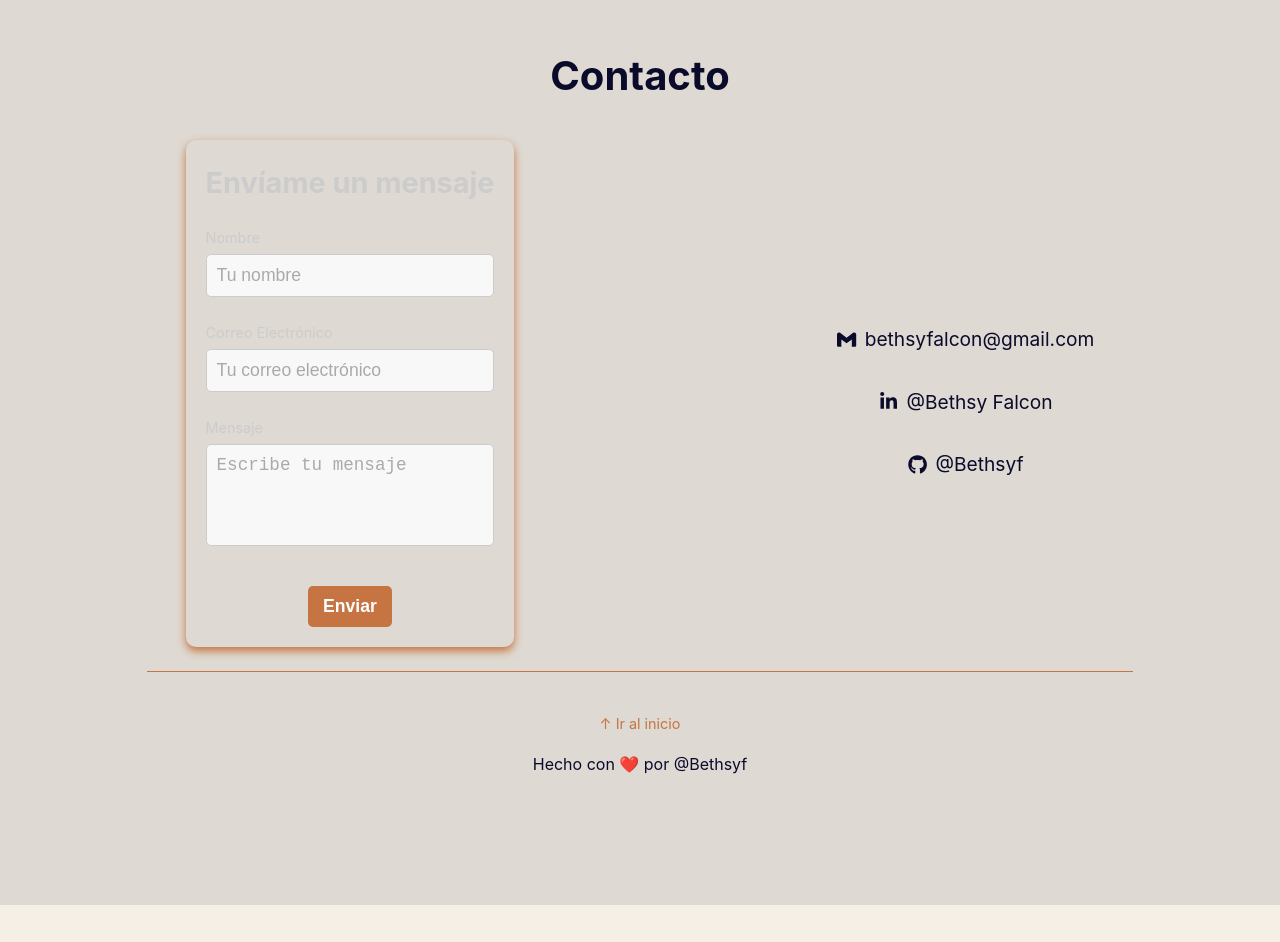
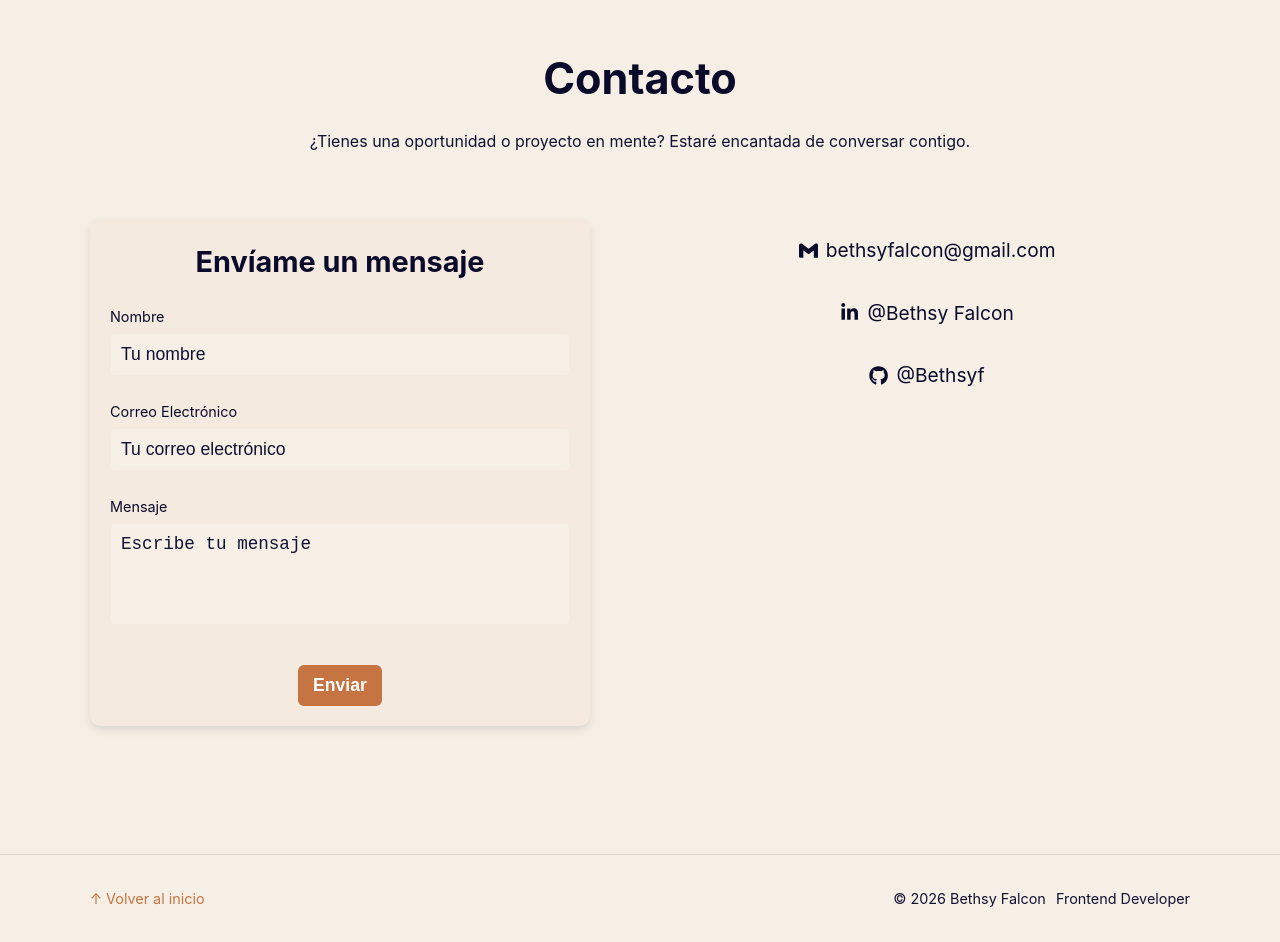
Before and after one commit to Bethsyf/portfolio, a Next.js app: page / in a window 1280 px wide. Shown: the part 5300-6242 px from the top of the page. Before the commit the page ends 6205 px from the top, so only its background shows below. Built offline with nearby package versions, Linux system fonts and the light colour scheme.

Commit message:
refactor: separate contact section from footer and improve layoutin

```diff
--- a/src/components/views/contact/ContactMe.module.scss
+++ b/src/components/views/contact/ContactMe.module.scss
@@ -1,14 +1,15 @@
 .contactForm {
   border-radius: 10px;
+  background-color: var(--color-bg-secondary);
   padding: 30px;
-  box-shadow: 0 4px 8px #c57442;
+  box-shadow: 0 4px 8px var(--color-border);
   max-width: 500px;
   text-align: center;
 }
 
 .titleForm {
   font-size: 1.6rem;
-  color: #ccc;
+  color: var(--color-text);
   margin-bottom: 20px;
   font-weight: bold;
 }
@@ -22,27 +23,27 @@
   label {
     font-size: 0.9rem;
     margin-bottom: 5px;
-    color: #ccc;
+    color: var(--color-text);
   }
 
   input,
   textarea {
     width: 100%;
     padding: 10px;
-    color: #333;
-    background-color: #f8f8f8;
-    border: 1px solid #ccc;
+    color: var(--color-text);
+    background-color: var(--color-bg);
+    border: 1px solid var(--color-bg-secondary);
     border-radius: 5px;
     font-size: 1rem;
     transition: border-color 0.3s ease;
 
     &:focus {
-      border-color: #a95f37;
+      border-color: var(--color-primary);
       outline: none;
     }
 
     &::placeholder {
-      color: #aaa;
+      color: var(--color-text-secondary);
     }
   }
 
@@ -60,19 +61,18 @@
 
 .submitButton {
   padding: 10px 15px;
-  background-color: #c57442;
-  color: #fff;
+  background-color: var(--color-primary);
+  color: white;
   font-size: 1rem;
   font-weight: bold;
   border: none;
-  border-radius: 5px;
+  border-radius: var(--radius-sm);
   cursor: pointer;
   transition: background-color 0.3s ease, transform 0.2s ease;
   margin-top: 1rem;
 
   &:hover {
-    background-color: #a95f37;
-    transform: scale(1.05);
+    background-color: var(--color-primary-hover);
   }
 
   &:disabled {
--- /dev/null
+++ b/src/components/views/contact/ContactSection.module.scss
@@ -0,0 +1,37 @@
+
+.container {
+  padding: 8rem 1.5rem;
+  display: flex;
+  justify-content: center;
+  background: var(--color-bg);
+}
+
+.content {
+  width: 100%;
+  max-width: 1100px;
+  text-align: center;
+}
+
+.title {
+  font-size: clamp(2rem, 4vw, 2.7rem);
+  margin-bottom: 1rem;
+}
+
+.subtitle {
+  color: var(--color-text-secondary);
+  margin-bottom: 4rem;
+  max-width: 700px;
+  margin-inline: auto;
+}
+
+.grid {
+  display: grid;
+  gap: 3rem;
+}
+
+@media (min-width: 768px) {
+  .grid {
+    grid-template-columns: 1fr 1fr;
+    align-items: start;
+  }
+}
--- /dev/null
+++ b/src/components/views/contact/ContactSection.tsx
@@ -0,0 +1,23 @@
+import s from "./ContactSection.module.scss";
+import ContactMe from "./ContactMe";
+import InfoRRSS from "../inforrss/InfoRRSS";
+
+export default function ContactSection() {
+  return (
+    <section className={s.container} id="contact">
+      <div className={s.content}>
+        <h2 className={s.title}>
+          Contacto
+        </h2>
+        <p className={s.subtitle}>
+          ¿Tienes una oportunidad o proyecto en mente?
+          Estaré encantada de conversar contigo.
+        </p>
+        <div className={s.grid}>
+          <ContactMe />
+          <InfoRRSS />
+        </div>
+      </div>
+    </section>
+  );
+}
--- a/src/components/views/footer/Footer.module.scss
+++ b/src/components/views/footer/Footer.module.scss
@@ -1,62 +1,33 @@
-.container {
-   padding: 8rem 1.5rem;
-  text-align: center;
-  display: flex;
-  flex-direction: column;
-  align-items: center;
-  animation: fadeInUp 1s ease-in-out;
-  background-color: rgba(128, 128, 128, 0.2);
-  h2 {
-    font-size: 2rem;
-    margin-bottom: 2rem;
+
+.footer {
+  padding: 2rem 1.5rem;
+  border-top: 1px solid var(--color-border);
 }
 
-  .containerInner {
+.content {
+  max-width: 1100px;
+  margin: auto;
   display: flex;
-    flex-direction: column;
+  justify-content: space-between;
   align-items: center;
-    gap: 2rem;
-    width: 100%;
-    max-width: 1200px;
-  }
-
-  .divider {
-    width: 80%;
-    border: 0;
-    border-top: 1px solid #c57442;
-    margin: 1.5rem 0;
 }
 
 .toTop {
-    display: block;
-    margin: 1rem auto;
+  color: var(--color-primary);
+  text-decoration: none;
   font-size: 0.9rem;
-    color: #c57442;
-    text-decoration: none;
-    transition: color 0.3s ease;
-
-    &:hover {
-      color: #a95f37;
-    }
+  transition: 0.3s;
 }
 
-  .legal {
-    font-size: 0.8rem;
-    margin-top: 1rem;
-    color: inherit;
-  }
+.toTop:hover {
+  opacity: 0.7;
 }
 
-@media (min-width: 768px) {
-  .container {
-    h2 {
-      font-size: 2.5rem;
+.copy {
+  font-size: 0.9rem;
+  color: var(--color-text-secondary);
 }
 
-    .containerInner {
-      flex-direction: row;
-      justify-content: space-around;
-      align-items: center;
+.copy span {
+  margin-left: 10px;
 }
-  }
-}
--- a/src/components/views/footer/Footer.tsx
+++ b/src/components/views/footer/Footer.tsx
@@ -1,37 +1,20 @@
 import s from "./Footer.module.scss";
 import Link from "next/link";
-import ContactMe from "../contact/ContactMe";
-import InfoRRSS from "../inforrss/InfoRRSS";
 
-const Footer = () => {
-
+export default function Footer() {
   return (
-    <footer>
-      <div className={s.container} id="contact">
-        <h2>Contacto</h2>
-        <div className={s.containerInner}>
-          <ContactMe />
-          <InfoRRSS />
-        </div>
-        <hr className={s.divider} />
-        <div className={s.foot}>
-        <Link href="#top" className={s.toTop}>
-          ↑ Ir al inicio
+    <footer className={s.footer}>
+      <div className={s.content}>
+        <Link href="#home" className={s.toTop}>
+          ↑ Volver al inicio
         </Link>
-        <p className={s.pd}>
-          Hecho con ❤️ por&nbsp;
-          <Link
-            href="https://github.com/Bethsyf"
-            target="_blank"
-            rel="noopener noreferrer"
-          >
-            @Bethsyf
-          </Link>
+        <p className={s.copy}>
+          © {new Date().getFullYear()} Bethsy Falcon
+          <span>
+            Frontend Developer
+          </span>
         </p>
-        </div>
       </div>
     </footer>
   );
-};
-
-export default Footer;
+}
--- a/src/pages/index.tsx
+++ b/src/pages/index.tsx
@@ -8,6 +8,7 @@ import ProjectsView from '@/components/views/projects/ProjectsView';
 import TechnologiesView from '@/components/views/technologies/Technologies';
 import ExperienceView from '@/components/views/experience/Experience';
 import BlogPreview from '@/components/views/blog/Blog';
+import ContactSection from '@/components/views/contact/ContactSection';
 
 export default function Home() {
   return (
@@ -40,6 +41,7 @@ export default function Home() {
         <ProjectsView />
         <ExperienceView />
         <BlogPreview />
+        <ContactSection />
         <Footer />
       </main>
     </>
```
Lines whose indentation alone changed are shown as unchanged.
